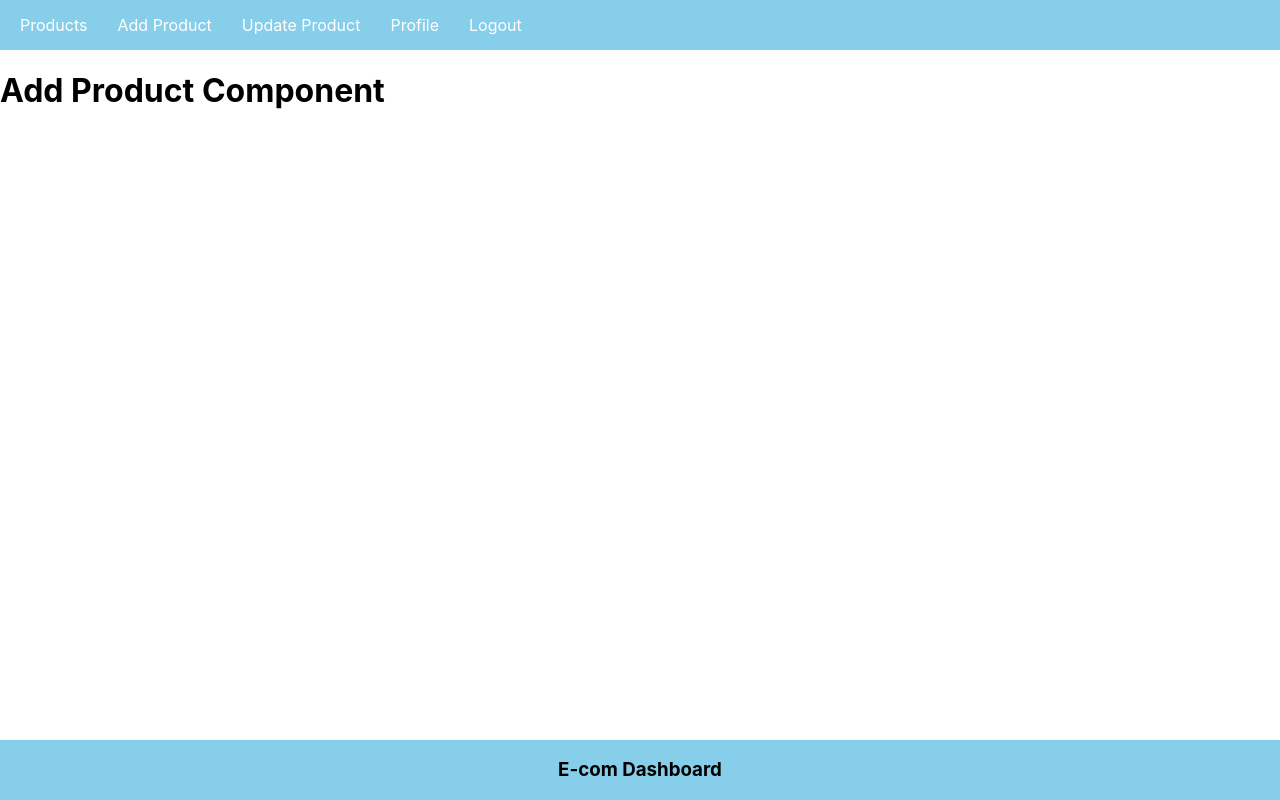
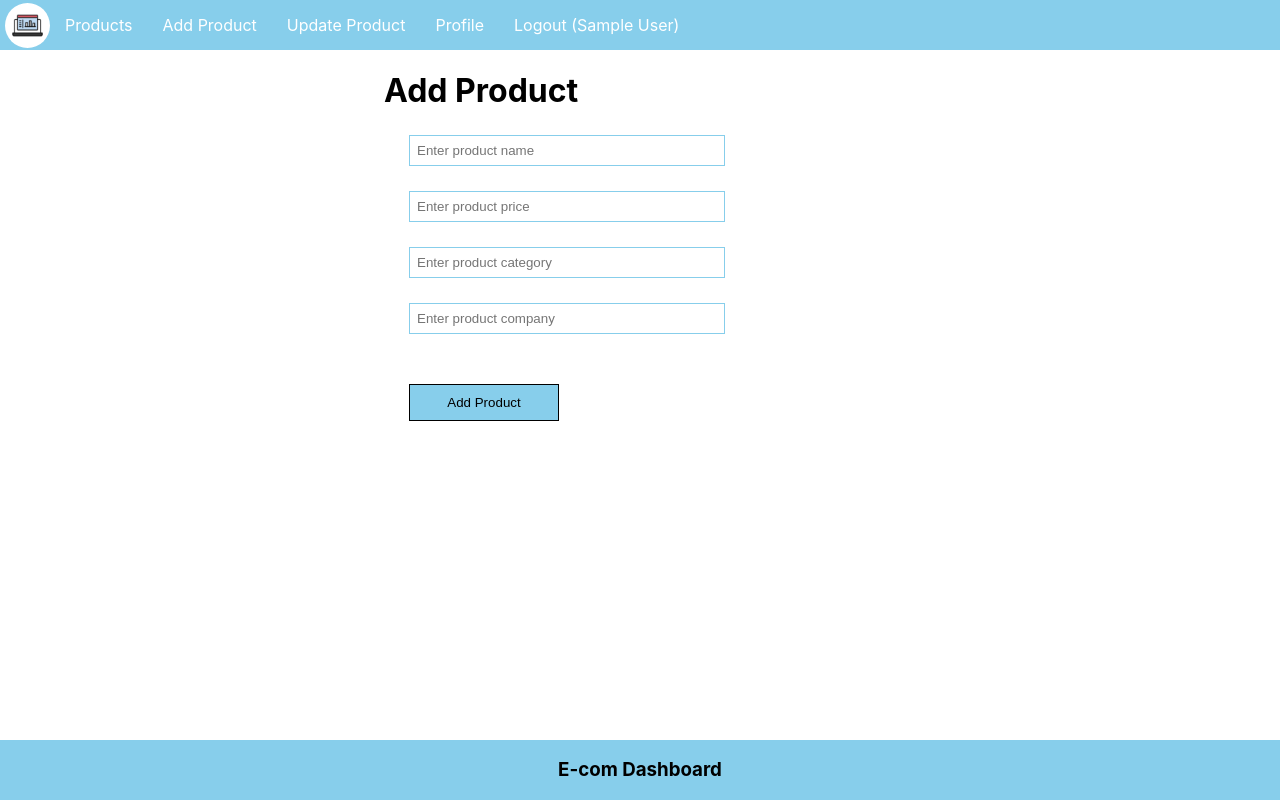
Before and after one commit to mohitrsyadav/E-commerce-Node, a React (Create React App) app: page /add in a window 1280 px wide. Built offline with nearby package versions, Linux system fonts and the light colour scheme; sample sign-in values are in the browser's storage.

Commit message:
Impliment add product api and listing of the product

```diff
--- a/src/App.css
+++ b/src/App.css
@@ -14,6 +14,16 @@
   padding: 5px;
   margin:0;
   background-color: skyblue;
+}
+.nav-right{
+  text-align: right;
+}
+.logo{
+  width: 45px;
+  float: left;
+  border-radius: 50%;
+  margin-top: 3px;
+  margin-left: 5px;
 }
 /* Navs Css End=============> */
 /* Footer Css Start=============> */
@@ -37,6 +47,27 @@
 .resister{
   margin-left: 30%;
 }
+/* Product Css Start=========> */
+.product{
+  margin-left: 30%;
+}
+.product-list{
+  text-align: center;
+  margin-top: 50px;
+  text-decoration: none;
+}
+.product-list ul li{
+  display: inline-block;
+  border: 1px solid skyblue;
+  padding: 5px;
+  width: 200px;
+
+}
+.product-list ul {
+  margin: 0;
+
+}
+/* Product Css End=========> */
 .inputBox{
   display: block;;
   margin: 25px;
--- a/src/App.js
+++ b/src/App.js
@@ -5,6 +5,8 @@ import Footer from './components/FooterSection';
 import SignUp from './components/SignUp';
 import PrivateComponent from './components/PrivateComponent';
 import Login from './components/Login';
+import AddProduct from "./components/AddProduct";
+import ProductList from './components/ProductList';
 function App() {
   return (
     <div className="App">
@@ -13,8 +15,8 @@ function App() {
         <Routes>
 
           <Route element={<PrivateComponent />}>
-            <Route path='/' element={<h1>Product Listing Component</h1>} />
-            <Route path='/add' element={<h1>Add Product Component</h1>} />
+            <Route path='/' element={<ProductList />} />
+            <Route path='/add' element={<AddProduct />} />
             <Route path='/update' element={<h1>Update Product Component </h1>} />
             <Route path='/logout' element={<h1>Logout Component </h1>} />
             <Route path='/profile' element={<h1>Profile Component</h1>} />
--- /dev/null
+++ b/src/components/AddProduct.js
@@ -0,0 +1,36 @@
+import React, { useState } from "react";
+const AddProduct = () => {
+    const [name, setName] = useState("");
+    const [price, setPrice] = useState("");
+    const [category, setCategory] = useState("");
+    const [company, setCompany] = useState("");
+    const addProduct = async () => {
+        if (!name || !price || !category || !company) {
+            alert("Please Enter All the feild");
+        }
+        else {
+            const userId = JSON.parse(localStorage.getItem("user"))._id;
+            let result = await fetch("http://localhost:5000/add-product", {
+                method: "post",
+                body: JSON.stringify({ name, price, category, company, userId }),
+                headers: {
+                    "Content-Type": "application/json"
+                }
+            });
+            result = await result.json();
+            console.log(result);
+        }
+
+    }
+    return (
+        <div className="product">
+            <h1>Add Product</h1>
+            <input value={name} onChange={(e) => setName(e.target.value)} className="inputBox" type="text" placeholder="Enter product name" />
+            <input value={price} onChange={(e) => setPrice(e.target.value)} className="inputBox" type="text" placeholder="Enter product price" />
+            <input value={category} onChange={(e) => setCategory(e.target.value)} className="inputBox" type="text" placeholder="Enter product category" />
+            <input value={company} onChange={(e) => setCompany(e.target.value)} className="inputBox" type="text" placeholder="Enter product company" />
+            <button onClick={addProduct} className="appButton">Add Product</button>
+        </div>
+    )
+}
+export default AddProduct;
--- a/src/components/Nav.js
+++ b/src/components/Nav.js
@@ -10,18 +10,19 @@ const Nav = () => {
 
     return (
         <div>
-            <ul className="nav-ul">
+            <img src ="/img/logo.jpg" className="logo" alt="" />
+            {auth ? <ul className="nav-ul">
                 <li><Link to="/">Products</Link></li>
                 <li><Link to="/add">Add Product</Link></li>
                 <li><Link to="/update">Update Product</Link></li>
                 <li><Link to="/profile">Profile</Link></li>
-                {auth ? <li onClick={logOut}><Link to="/logout">Logout</Link></li> :
-                    <>
-                        <li><Link to="/signup">SignUp</Link></li>
-                        <li><Link to="/login">Login</Link></li>
-                    </>
-                }
-            </ul>
+                <li onClick={logOut}><Link to="/logout">Logout ({JSON.parse(auth).name})</Link></li>
+            </ul> :
+                <ul className="nav-ul nav-right">
+                    <li><Link to="/signup">SignUp</Link></li>
+                    <li><Link to="/login">Login</Link></li>
+                </ul>
+            }
         </div>
     )
 }
--- /dev/null
+++ b/src/components/ProductList.js
@@ -0,0 +1,38 @@
+import React, { useEffect, useState } from "react";
+const ProductList = () => {
+   const [product, setProduct] = useState([]);
+
+   useEffect(()=>{
+    getProduct();
+   },[]);
+
+   const getProduct=async()=>{
+    let result = await fetch("http://localhost:5000/products");
+    result = await result.json();
+    setProduct(result);
+   }
+
+    return (
+        <div className="product-list">
+         <h2>Product List</h2>
+         <ul className="bg-header-product">
+            <li>S.No</li>
+            <li>Name</li>
+            <li>Price</li>
+            <li>Category</li>
+            <li>Company</li>
+         </ul>
+
+         {product && product.map(({name, price, category, company})=>(
+            <ul>
+            <li>S.No</li>
+            <li>{name}</li>
+            <li>{price}</li>
+            <li>{category}</li>
+            <li>{company}</li>
+         </ul>
+         ))}
+        </div>
+    )
+}
+export default ProductList;
```
Also changed, not shown: public/img/logo.jpg (added).
